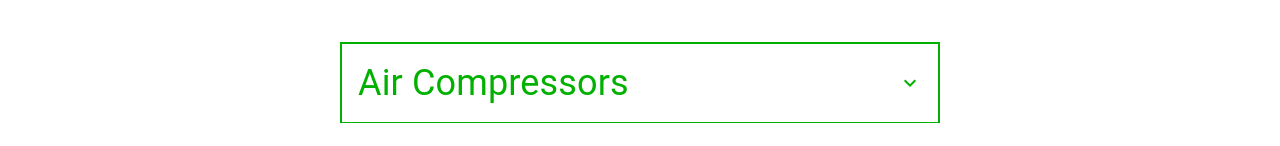
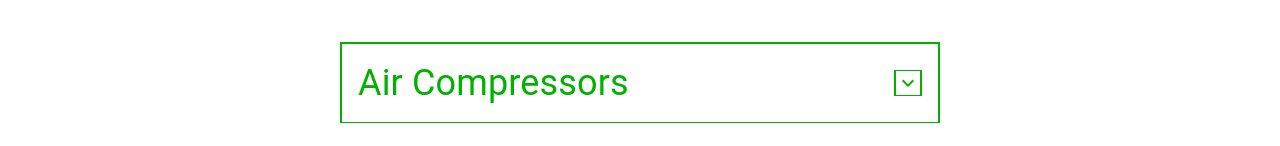
Before and after one commit to JRossouwGitHub/ElectricAirWebsite, a Next.js app: page /products in a window 1280 px wide. Shown: the part 222-368 px from the top of the page. Built offline with nearby package versions, Linux system fonts and the light colour scheme.

Commit message:
Products

```diff
--- a/styles/Products.module.css
+++ b/styles/Products.module.css
@@ -13,7 +13,7 @@
     padding-bottom: 15px;
 }
 
-.listItem:nth-child(1){
+.listItem>*:not(:first-child):not(:last-child){
     color: var(--primary);
     border-top: 1px solid var(--primary);
     border-bottom: 1px solid var(--primary);
@@ -21,7 +21,7 @@
     border-right: 2px solid var(--primary);
 }
 
-.listItem:hover, .listItem:first-child:hover, .listItem:last-child:hover{
+.listItem:hover, .listItem:first-child:hover, .listItem:last-child:hover, .listItem>*:hover{
     color: white;
     background-color: var(--primary);
 }
@@ -42,7 +42,7 @@
     border-right: 2px solid var(--primary);
 }
 
-.listSubItem:nth-child(){
+.listSubItem>*{
     color: var(--secondary);
     border-bottom: 1px solid var(--secondary);
     border-left: 2px solid var(--secondary);
@@ -53,7 +53,7 @@
     background-color: var(--offWhite);
 }
 
-.listSubItem:hover{
+.listSubItem:hover, .listSubItem>*:hover{
     color: white;
     background-color: var(--secondary);
 }
```
